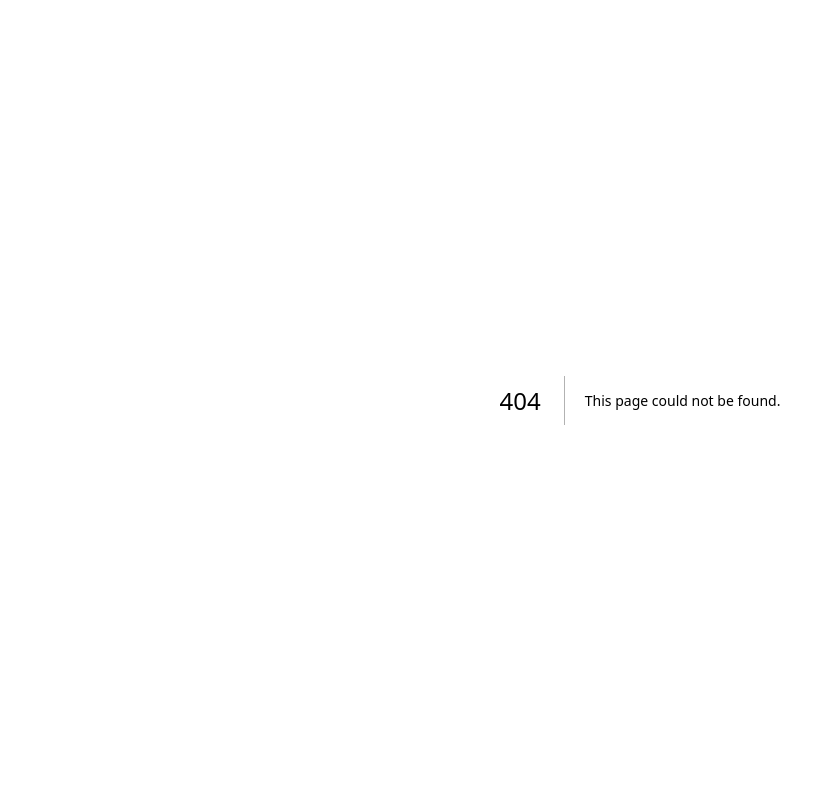
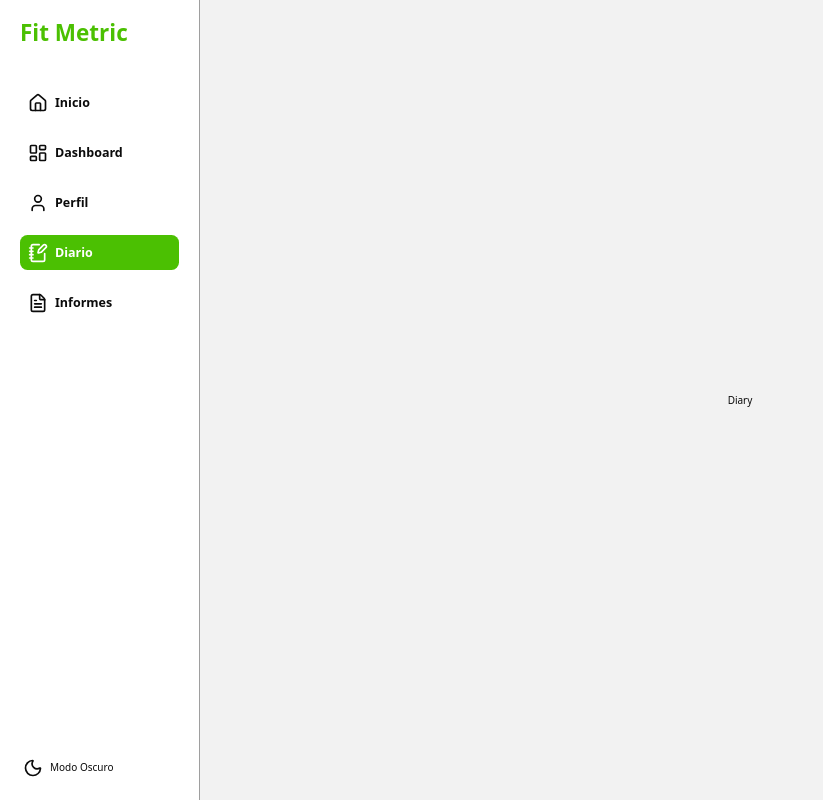
Before and after one commit to Jota-ato/Fit-metric-nextjs, a Next.js app: page /app/diary in a window 1280 px wide. Before the commit this address had no page. Shown: the whole page, without its empty margins (0-823 px from the left). Built offline with nearby package versions, Linux system fonts and the light colour scheme; what @midudev/tailwind-animations would draw is missing.

Commit message:
feat: add spinner component and diary page. -Add diary directory in \app\app. -Add spinner component \src\components\ui.

```diff
--- /dev/null
+++ b/app/app/diary/page.tsx
@@ -0,0 +1,5 @@
+export default function Diary() {
+  return (
+    <div>Diary</div>
+  )
+}
--- a/app/app/me/page.tsx
+++ b/app/app/me/page.tsx
@@ -5,6 +5,7 @@ import { useEffect } from "react"
 import { FaUser, FaEdit } from "react-icons/fa"
 import { usePatientStore } from "@/src/stores/PatientStore"
 import DataGrid from "@/src/components/app/Me/DataGrid"
+import Spinner from "@/src/components/ui/Spinner"
 
 export default function MePage() {
     const router = useRouter()
@@ -22,7 +23,7 @@ export default function MePage() {
         return (
             <section className="flex items-center justify-center min-h-screen">
                 <div className="text-center">
-                    <div className="animate-spin rounded-full size-16 border-b-2 border-info mx-auto mb-4"></div>
+                    <Spinner />
                     <p className="text-muted mt-4">Cargando...</p>
                 </div>
             </section>
--- a/app/globals.css
+++ b/app/globals.css
@@ -70,3 +70,23 @@ body {
 .container {
     @apply w-[85%] max-w-480 py-20 mx-auto;
 }
+
+.loader {
+    width: 48px;
+    height: 48px;
+    border: 5px solid #FFF;
+    border-bottom-color: transparent;
+    border-radius: 50%;
+    display: inline-block;
+    box-sizing: border-box;
+    animation: rotation 1s linear infinite;
+}
+
+@keyframes rotation {
+    0% {
+        transform: rotate(0deg);
+    }
+    100% {
+        transform: rotate(360deg);
+    }
+}
--- a/src/components/app/SideBar.tsx
+++ b/src/components/app/SideBar.tsx
@@ -5,7 +5,7 @@ import { useMediaQuery } from "@/src/hooks/useMediaQuery";
 import { usePathname } from "next/navigation";
 import { useState } from "react";
 import { useTheme } from "@/src/hooks/useTheme";
-import { Menu, X, Sun, Moon, LayoutDashboard, User, FileText, Home } from "lucide-react";
+import { Menu, X, Sun, Moon, LayoutDashboard, User, FileText, Home, NotebookPenIcon } from "lucide-react";
 
 export default function SideBar() {
     const { toggleTheme, theme } = useTheme();
@@ -21,6 +21,7 @@ export default function SideBar() {
         { path: "/", label: "Inicio", icon: Home },
         { path: "/app", label: "Dashboard", icon: LayoutDashboard },
         { path: "/app/me", label: "Perfil", icon: User },
+        { path: "/app/diary", label: "Diario", icon: NotebookPenIcon },
         { path: "/app/reports", label: "Informes", icon: FileText },
     ];
 
--- /dev/null
+++ b/src/components/ui/Spinner.tsx
@@ -0,0 +1,5 @@
+export default function Spinner() {
+  return (
+    <span className="loader"></span>
+  )
+}
```
